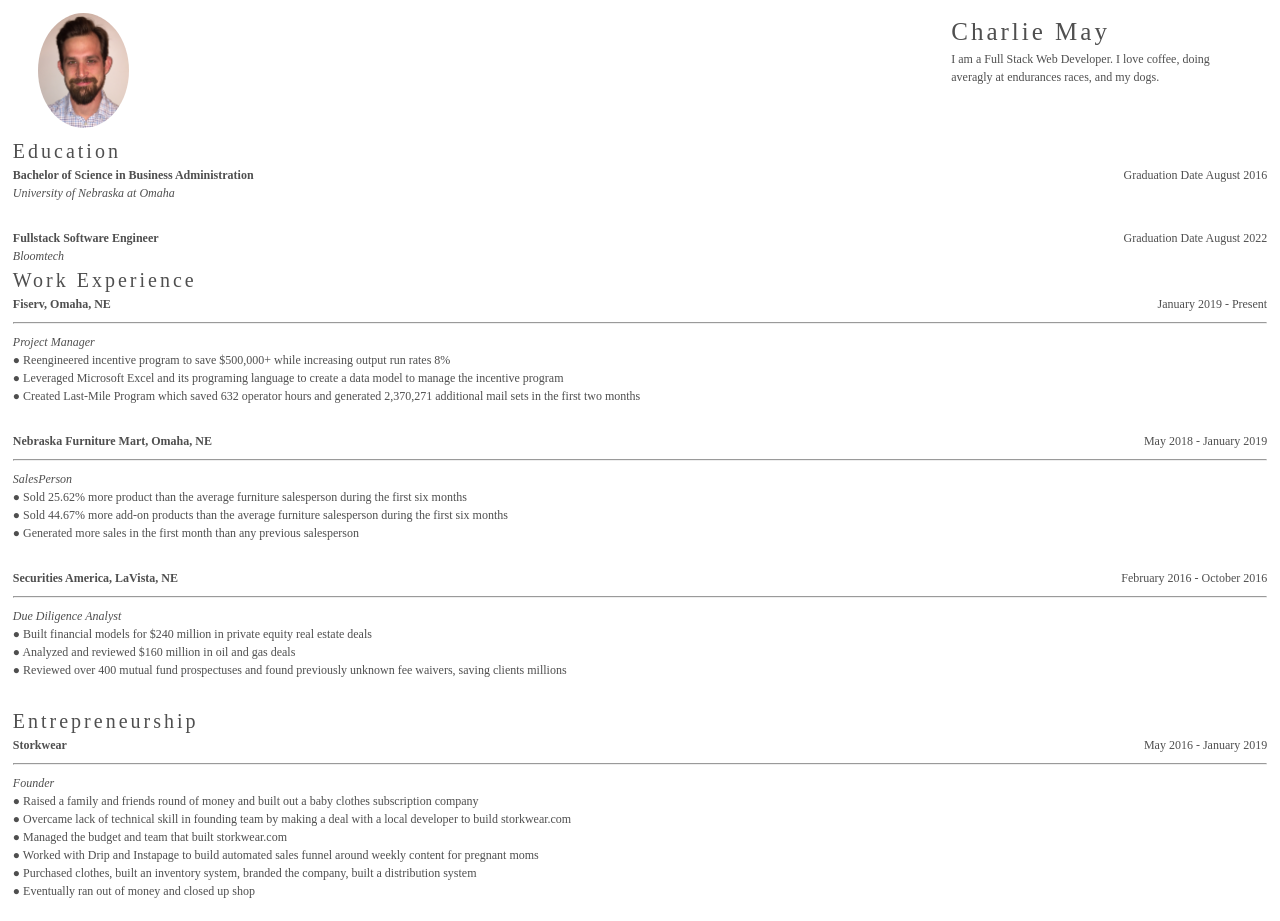
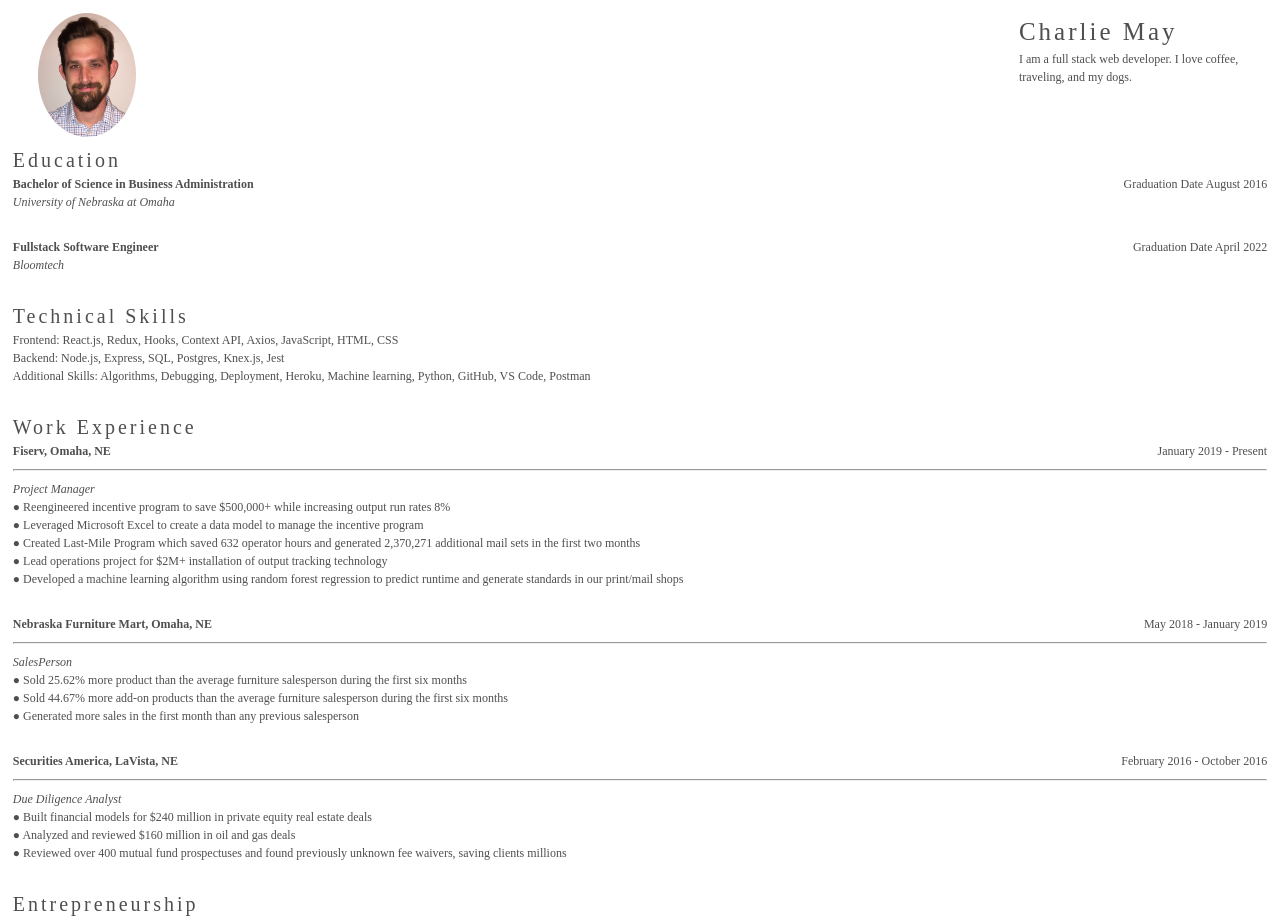
Before and after one commit to charlie-may86/my-react-app, a React (Create React App) app: page /resume in a window 1280 px wide. Shown: the top 921 px of the page. Built offline with nearby package versions, Linux system fonts and the light colour scheme.

Commit message:
cv updated and tech skills added

```diff
--- a/src/components/Resume.js
+++ b/src/components/Resume.js
@@ -1,5 +1,5 @@
 import React from "react";
-import headshot from './images/ChasHeadShot.jpg'
+import headshot from "./images/ChasHeadShot.jpg";
 
 const Resume = () => {
   return (
@@ -15,8 +15,8 @@
         <div className="intro">
           <h1>Charlie May</h1>
           <p>
-            I am a Full Stack Web Developer. I love coffee, doing averagly at
-            endurances races, and my dogs.
+            I am a full stack web developer. I love coffee, traveling, and my
+            dogs.
           </p>
         </div>
       </header>
@@ -33,10 +33,26 @@
         <br />
         <div className="company">
           <p className="degree">Fullstack Software Engineer</p>
-          <p>Graduation Date August 2022</p>
+          <p>Graduation Date April 2022</p>
         </div>
         <p className="school">Bloomtech</p>
+        <br />
       </div>
+      <div className="TechSkills">
+        <h2>Technical Skills</h2>
+        <div>
+          <p>
+            Frontend: React.js, Redux, Hooks, Context API, Axios, JavaScript,
+            HTML, CSS
+          </p>
+          <p>Backend: Node.js, Express, SQL, Postgres, Knex.js, Jest</p>
+          <p>
+            Additional Skills: Algorithms, Debugging, Deployment, Heroku,
+            Machine learning, Python, GitHub, VS Code, Postman
+          </p>
+        </div>
+      </div>
+      <br/>
       <div className=" Work">
         <h2>Work Experience</h2>
         <div className="company">
@@ -50,12 +66,21 @@
           output run rates 8%
         </p>
         <p>
-          ● Leveraged Microsoft Excel and its programing language to create a
-          data model to manage the incentive program{" "}
+          ● Leveraged Microsoft Excel to create a data model to manage the
+          incentive program
         </p>
         <p>
           ● Created Last-Mile Program which saved 632 operator hours and
           generated 2,370,271 additional mail sets in the first two months
+        </p>
+        <p>
+          ● Lead operations project for $2M+ installation of output tracking
+          technology
+        </p>
+        <p>
+          ● Developed a machine learning algorithm using random forest
+          regression to predict runtime and generate standards in our print/mail
+          shops
         </p>
         <br />
         <div className="company">
@@ -107,19 +132,23 @@
           clothes subscription company
         </p>
         <p>
-          ● Overcame lack of technical skill in founding team by making a deal
-          with a local developer to build storkwear.com
+          ● Overcame lack of technical skill in founding team by working with a
+          local developer and their team to build storkwear.com
         </p>
-        <p>● Managed the budget and team that built storkwear.com</p>
+        <p>
+          ● Worked with Drip and Instapage to create automated sales funnel
+          around weekly content for pregnant moms
+        </p>
         <p>
           ● Worked with Drip and Instapage to build automated sales funnel
           around weekly content for pregnant moms
         </p>
         <p>
-          ● Purchased clothes, built an inventory system, branded the company,
-          built a distribution system
+          ● Sourced and purchased clothes for boys and girls from newborn to age
+          24 months
         </p>
-        <p>● Eventually ran out of money and closed up shop</p>
+        <p>● Built an inventory management and distribution system</p>
+        <p>● Branded the company with the help of local graphic designers</p>
       </div>
       <br />
       <div className="miliatry">
```
